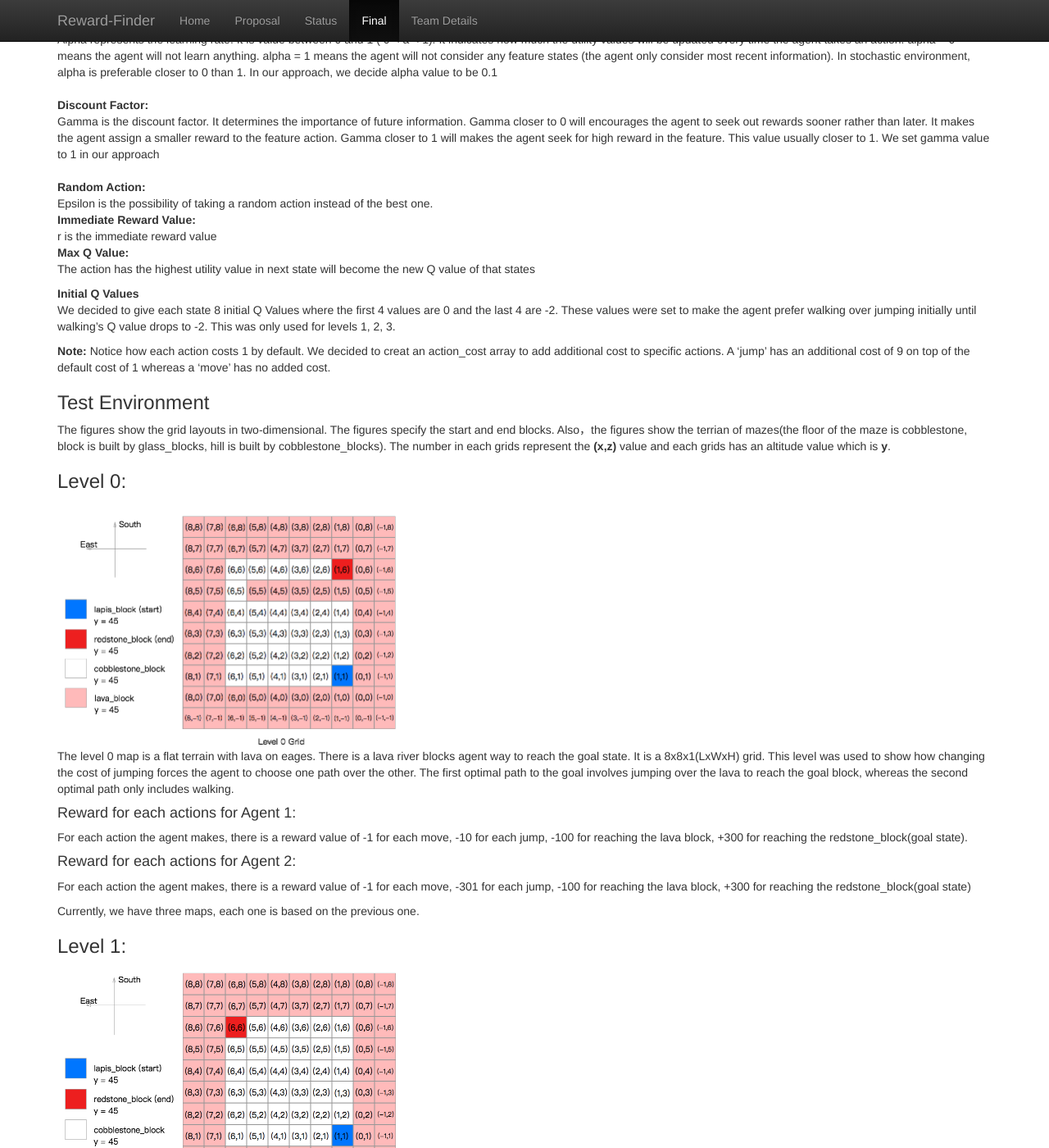
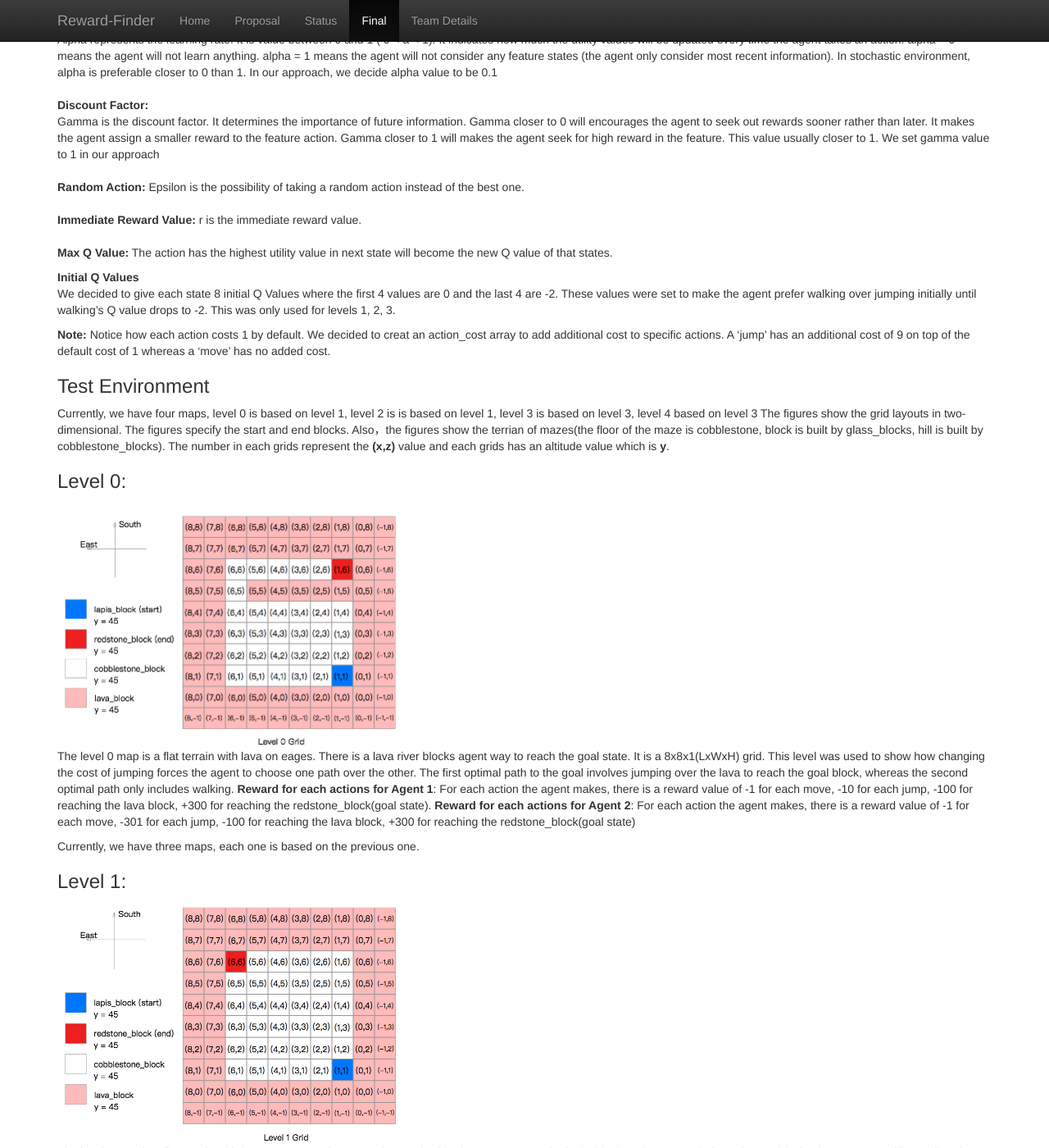
Before and after one commit to Moe202/CS175-Group-8, a Jekyll site: the page built from docs/final.md, in a window 1280 px wide and 1400 px high, scrolled down 2075 px. Shown: the whole window at 82% size. Built offline with Jekyll 4.4.1, drawn with Linux system fonts in a browser that asks for light colours; some of the changed text lies outside the part shown.

Commit message:
change the format of final report

```diff
--- a/docs/final.md
+++ b/docs/final.md
@@ -68,11 +68,9 @@ if not self.q_table.has_key(current_s):
 Alpha represents the learning rate. It is value between 0 and 1 ( 0 \< a \< 1). It indicates how much the utility values will be updated every time the agent takes an action. alpha = 0 means the agent will not learn anything. alpha = 1 means the agent will not consider any feature states (the agent only consider most recent information). In stochastic environment, alpha is preferable closer to 0 than 1. In our approach, we decide alpha value to be 0.1<br><br>
 **Discount Factor:** <br>
 Gamma is the discount factor. It determines the importance of future information.  Gamma closer to 0 will encourages the agent to seek out rewards sooner rather than later. It makes the agent assign a smaller reward to the feature action. Gamma closer to 1 will makes the agent seek for high reward in the feature. This value usually closer to 1. We set gamma value to 1 in our approach<br><br>
-**Random Action:** <br>
-Epsilon is the possibility of taking a random action instead of the best one.<br>
-**Immediate Reward Value:** <br>r is the immediate reward value<br>
-**Max Q Value:** <br>
-The action has the highest utility value in next state will become the new Q value of that states<br>
+**Random Action:** Epsilon is the possibility of taking a random action instead of the best one.<br><br>
+**Immediate Reward Value:** r is the immediate reward value. <br><br>
+**Max Q Value:** The action has the highest utility value in next state will become the new Q value of that states. <br>
 
 **Initial Q Values** <br>
 We decided to give each state 8 initial Q Values where the first 4 values are 0 and the last 4 are -2. These values were set to make the agent prefer walking over jumping initially until walking's Q value drops to -2. This was only used for levels 1, 2, 3.
@@ -80,37 +78,38 @@ We decided to give each state 8 initial Q Values where the first 4 values are 0
 **Note:** Notice how each action costs 1 by default. We decided to creat an action\_cost array to add additional cost to specific actions. A 'jump' has an additional cost of 9 on top of the default cost of 1 whereas a 'move' has no added cost.
 
 ### Test Environment
+Currently, we have four maps, level 0 is based on level 1, level 2 is is based on level 1, level 3 is based on level 3, level 4 based on level 3
 The figures show the grid layouts in two-dimensional. The figures specify the start and end blocks. Also，the figures show the terrian of mazes(the floor of the maze is cobblestone, block is built by glass\_blocks, hill is built by cobblestone\_blocks). The number in each grids represent the **(x,z)** value and each grids has an altitude value which is  **y**.
 ###  Level 0:
 <img src="images/level0gridf.png" title="grid" width="427" height="301" /> <br>
 The level 0 map is a flat terrain with lava on eages. There is a lava river blocks agent way to reach the goal state. It is a 8x8x1(LxWxH) grid. This level was used to show how changing the cost of jumping forces the agent to choose one path over the other. The first optimal path to the goal involves jumping over the lava to reach the goal block, whereas the second optimal path only includes walking.
-#### Reward for each actions for Agent 1:
+__Reward for each actions for Agent 1__:
 For each action the agent makes, there is a reward value of -1 for each move, -10 for each jump, -100 for reaching the lava block, +300 for reaching the redstone\_block(goal state).
-#### Reward for each actions for Agent 2:
+__Reward for each actions for Agent 2__:
 For each action the agent makes, there is a reward value of -1 for each move, -301 for each jump, -100 for reaching the lava block, +300 for reaching the redstone\_block(goal state)<br>
 
 Currently, we have three maps, each one is based on the previous one.
 ###  Level 1:
 <img src="images/level1gridf.png" title="grid" width="426" height="297" /> <br>
 The level 1 map is a flat terrain with lava on eages. It is a 8x8x1(LxWxH) grid. The agent start at the lapis\_block and try to reach the redstone\_block. The agent can either walk or jump. In level 1, there are 64 states and 2 actions
-#### Reward for each actions:
+__Reward for each actions__:
 For each action the agent makes, there is a reward value of -1 for each move, -10 for each jump, -100 for reaching the lava block, +100 for reaching the redstone\_block(goal state)<br>
 ###  Level 2:
 <img src="images/level2gridf.png" title="grid" width="426" height="292" /> <br>
 The level 1 map is built based on Level 1 map. 5 cobble stone blocks in the middle of map were replaced by 5 lava blocks.It is a 8x8x1(LxWxH) grid. The agent start at the lapis\_block and try to reach the redstone\_block. The agent can either walk or jump. In level 2, there are 64 states and 2 actions
-### Reward for each actions:
+__Reward for each actions__:
 For each action the agent makes, there is a reward value of -1 for each move, -10 for each jump, -100 for reaching the lava block, +100 for reaching the redstone\_block(goal state)<br>
 ### Level 3:
 <img src="images/level3gridf.png" title="grid" width="434" height="353" /> <br>
 Level 3 map was built based on level 2 map. A 2x2x2(LxWxH) glass block and a 2x2x1(LxWxH) cobble stone hill. Agent can jump over the cobble stone block(gold) but cannot jump over the glass block. The agent start at the lapis\_block and try to reach the redstone\_block. The agent can either walk or jump. In level 3, there are 64 states and 2 actions
-#### Reward for each actions
+__Reward for each actions__:
 For each action the agent makes, there is a reward value of -1 for each move, -10 for each jump, -100 for reaching the lava block, +100 for reaching the redstone\_block(goal state)<br>
 
 ### Level 4:
 <img src="images/level4gridf.png" title="grid" width="524" height="393" /> <br>
 The Level 4 map has the same concept as level 3 map but larger and more complex. It is a 11x11x3(LxWxH) grid. The first optimal path to the goal involves jumping over the lava to reach the goal block. In level 3, there are 121 states and 2 actions<br>
 
-#### Reward for each actions
+__Reward for each actions__:
 For each action the agent makes, there is a reward value of -1 for each move, -10 for each jump, -100 for reaching the lava block, +100 for reaching the redstone\_block(goal state)
 
 
```
